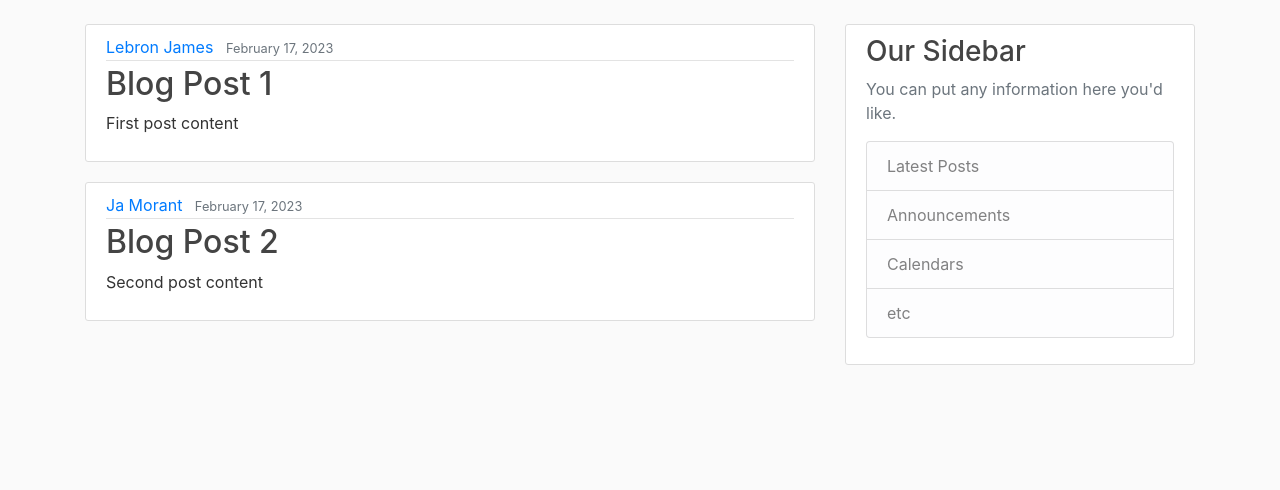
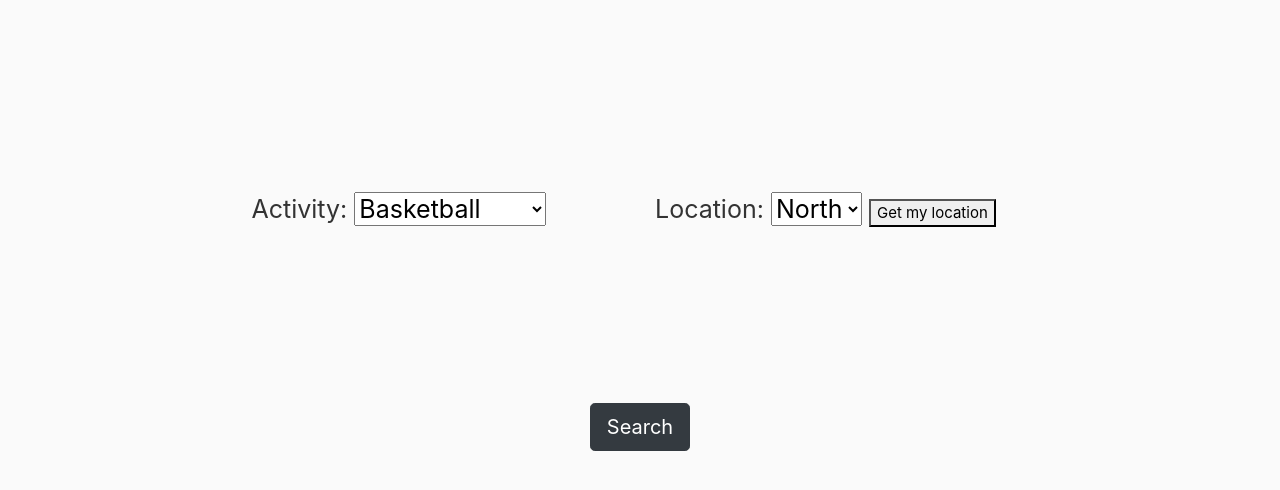
Before and after one commit to joeltancej/SportsGoWhere, a Flask app: page / in a window 1280 px wide. Shown: the part 56-546 px from the top of the page. Run offline with Flask 2, Linux system fonts and the light colour scheme.

Commit message:
added home page
added the first 3 pages (login, register, home page)

home page has the dropdown and location requester, but has no functions to store the selections/locations yet, and the search button is not functional yet

```diff
--- a/Flask_Learn/flaskblog/static/main.css
+++ b/Flask_Learn/flaskblog/static/main.css
@@ -34,6 +34,10 @@
 
 .article-title {
   color: #444444;
+}
+
+.login-box {
+  padding: 5% 20%;
 }
 
 a.article-title:hover {
@@ -78,3 +82,12 @@
 .account-heading {
   font-size: 2.5rem;
 }
+
+.activity-chooser {
+  padding: 15%;
+  font-size: 25px;
+}
+
+.get-location-button {
+  font-size: 15px;
+}
--- a/Flask_Learn/flaskblog/templates/home.html
+++ b/Flask_Learn/flaskblog/templates/home.html
@@ -1,6 +1,49 @@
 {% extends "layout.html" %}
 {% block content %}
-    {% for post in posts %}
+
+  <div class="row activity-chooser">
+    <div class="col-md-6">
+      <label for="activities">Activity:</label>
+        <select class="activity-dropdown" name="activities" id="activities">
+        <option value="basketball">Basketball</option>
+        <option value="badminton">Badminton</option>
+        <option value="tennis">Tennis</option>
+        <option value="runningTrack">Running Track</option>
+      </select>
+    </div>
+    <div class="col-md-6">
+      <label for="location">Location:</label>
+        <select class="activity-dropdown" name="location" id="location">
+        <option value="North">North</option>
+        <option value="South">South</option>
+        <option value="East">East</option>
+        <option value="West">West</option>
+      </select>
+      <button class="get-location-button" onclick="getLocation()">Get my location</button>
+
+      <script>
+      function getLocation() {
+        if (navigator.geolocation) {
+          navigator.geolocation.getCurrentPosition(showPosition);
+        } else {
+          alert("Geolocation is not supported by this browser.");
+        }
+      }
+
+      function showPosition(position) {
+        alert("Latitude: " + position.coords.latitude +
+        ", Longitude: " + position.coords.longitude); // add function to store location data next time
+      }
+      </script>
+    </div>
+  </div>
+
+  <div class="col-md-12 text-center">
+    <button type="button" class="btn btn-dark btn-lg search-btn">Search</button>
+  </div>
+
+
+    <!-- {% for post in posts %}
         <article class="media content-section">
           <div class="media-body">
             <div class="article-metadata">
@@ -11,5 +54,5 @@
             <p class="article-content">{{ post.content }}</p>
           </div>
         </article>
-    {% endfor %}
+    {% endfor %} -->
 {% endblock content %}
--- a/Flask_Learn/flaskblog/templates/layout.html
+++ b/Flask_Learn/flaskblog/templates/layout.html
@@ -45,7 +45,7 @@
 
     <main role="main" class="container">
       <div class="row">
-        <div class="col-md-8">
+        <div class="col-md-12">
             {% with messages = get_flashed_messages(with_categories=true) %}
                 {% if messages %}
                     {% for category, message in messages %}
@@ -57,7 +57,7 @@
             {% endwith %}
           {% block content %}{% endblock %}
         </div>
-        <div class="col-md-4">
+        <!-- <div class="col-md-4">
           <div class="content-section">
             <h3>Our Sidebar</h3>
             <p class='text-muted'>You can put any information here you'd like.
@@ -69,7 +69,7 @@
               </ul>
             </p>
           </div>
-        </div>
+        </div> -->
       </div>
     </main>
 
--- a/Flask_Learn/flaskblog/templates/login.html
+++ b/Flask_Learn/flaskblog/templates/login.html
@@ -1,6 +1,6 @@
 {% extends "layout.html" %}
 {% block content %}
-    <div class="'content-section">
+    <div class="'content-section login-box">
         <form method="POST" action="">
             {{ form.hidden_tag() }}
             <fieldset class="form-group">
@@ -44,7 +44,7 @@
             </div>
         </form>
     </div>
-    <div class="border-top pt-3">
+    <div class="border-top pt-3 login-box">
         <small class="text-muted">
             Don't Have An Account? <a class="ml-2" href="{{ url_for('register') }}">Sign Up Now</a>
         </small>
--- a/Flask_Learn/flaskblog/templates/register.html
+++ b/Flask_Learn/flaskblog/templates/register.html
@@ -1,6 +1,6 @@
 {% extends "layout.html" %}
 {% block content %}
-    <div class="content-section">
+    <div class="content-section login-box">
         <form method="POST" action="">
             {{ form.hidden_tag() }}
             <fieldset class="form-group">
```
Also changed, not shown: database.py (renamed from Flask_Learn/database.py).
